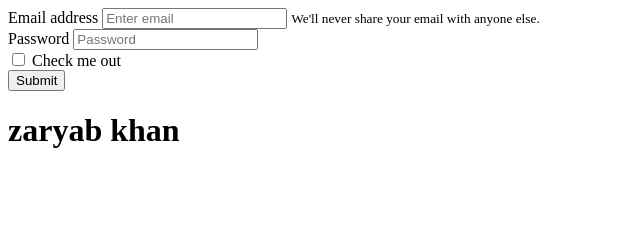
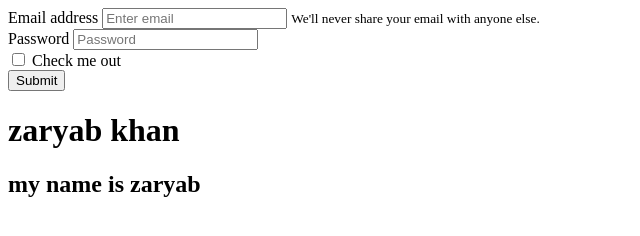
Before and after one commit to ZaryabKhan14/ZaryabKhan14, a plain HTML site: page index.html in a window 1280 px wide. Shown: the whole page, without its empty margins (0-640 px from the left). Drawn offline with Linux system fonts and the light colour scheme.

Commit message:
add heading h2

```diff
--- a/index.html
+++ b/index.html
@@ -28,5 +28,6 @@
           zaryab khan
       </h1>
 
+      <h2>my name is zaryab  </h2>
 </body>
 </html>
```
